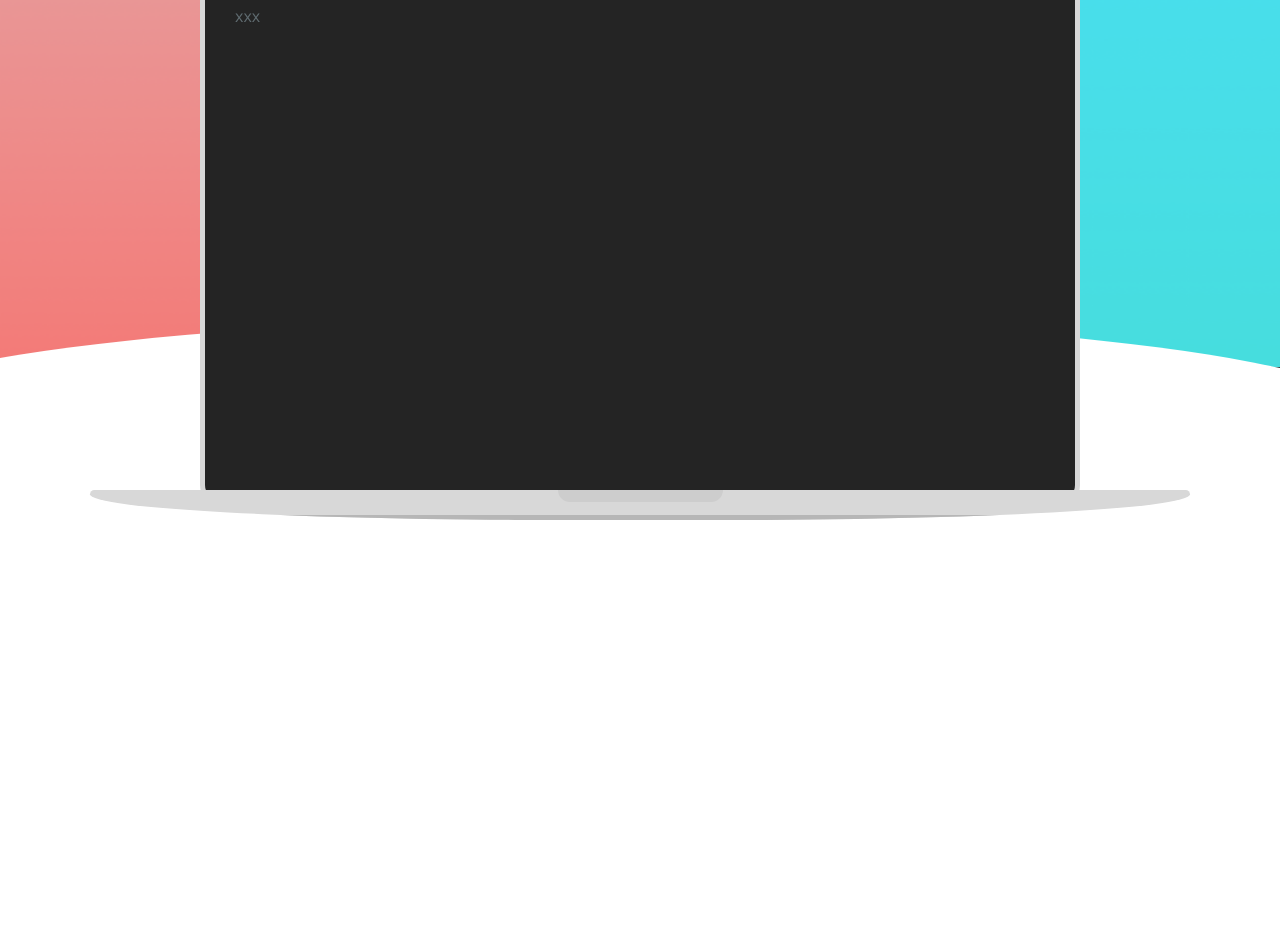
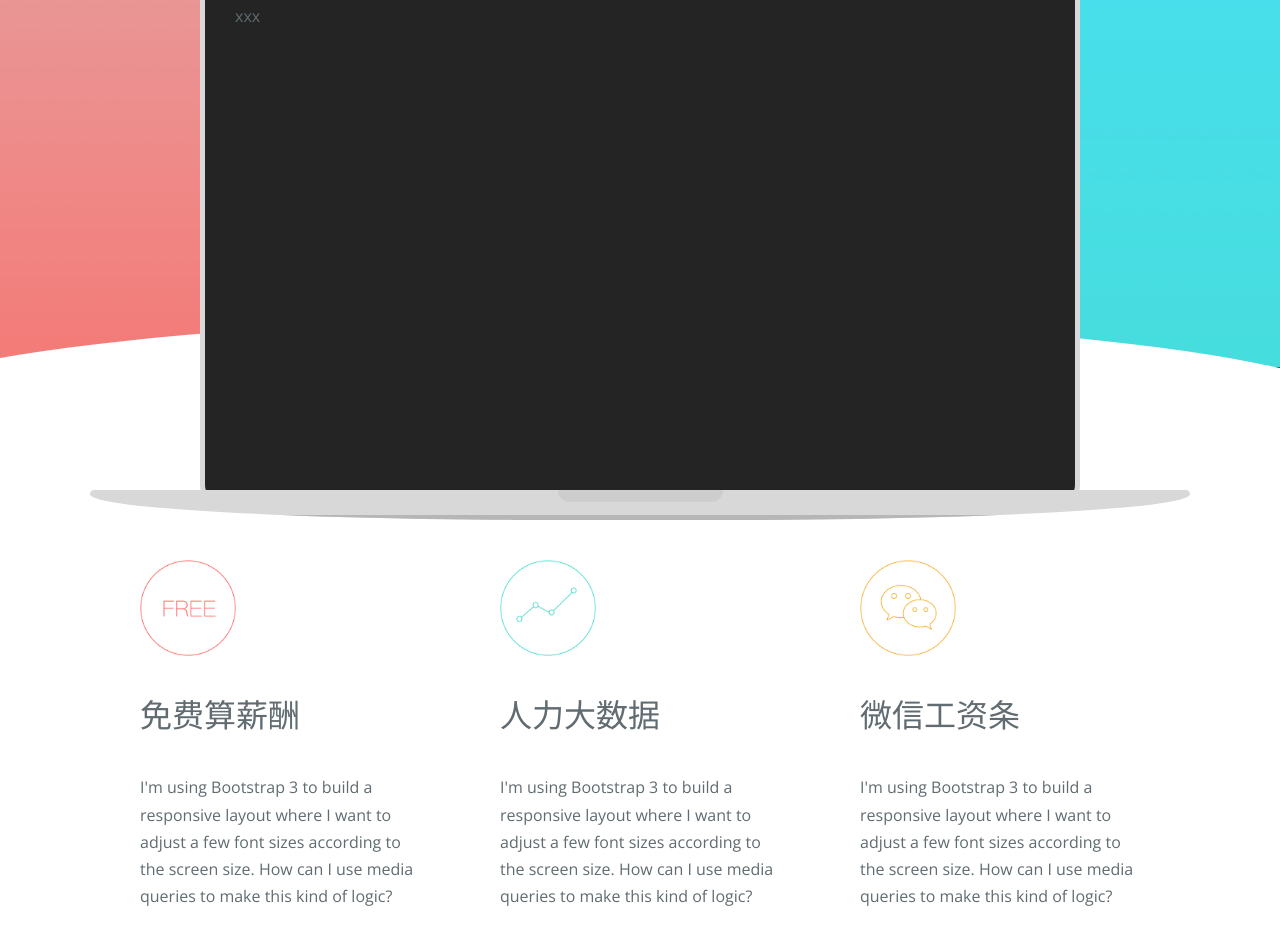
Before and after one commit to xiaoxinio/xiaoxin, a plain HTML site: page index.html in a window 1280 px wide. Shown: the part 313-1263 px from the top of the page. Before the commit the page ends 833 px from the top, so only its background shows below. Drawn offline with nearby package versions, Linux system fonts and the light colour scheme.

Commit message:
添加功能简介

```diff
--- a/index.html
+++ b/index.html
@@ -29,5 +29,22 @@
       </div>
     </div>
 
+  	<div class="features">
+  		<div class="item">
+  			<div class="icon icon-free"></div>
+  			<h3>免费算薪酬</h3>
+  			<div class="detail">I'm using Bootstrap 3 to build a responsive layout where I want to adjust a few font sizes according to the screen size. How can I use media queries to make this kind of logic?</div>
+  		</div>
+  		<div class="item">
+  			<div class="icon icon-data"></div>
+  			<h3>人力大数据</h3>
+  			<div class="detail">I'm using Bootstrap 3 to build a responsive layout where I want to adjust a few font sizes according to the screen size. How can I use media queries to make this kind of logic?</div>
+  		</div>
+  		<div class="item">
+  			<div class="icon icon-wechat"></div>
+  			<h3>微信工资条</h3>
+  			<div class="detail">I'm using Bootstrap 3 to build a responsive layout where I want to adjust a few font sizes according to the screen size. How can I use media queries to make this kind of logic?</div>
+  		</div>
+  	</div>
   </body>
 </html>
--- a/stylesheets/stylesheet.css
+++ b/stylesheets/stylesheet.css
@@ -150,3 +150,43 @@ a {
 @media(max-width: 1199px) and (min-width: 992px){.laptop{width:900px}.laptop .laptop-screen{height:374px}}
 @media (min-width:768px) and (max-width:991px){.laptop-container{margin-top:-300px}.laptop{width:650px}.laptop .laptop-bezel{padding:25px 25px 30px}.laptop .laptop-screen{height:265px}}
 @media (max-width:767px){.laptop-container{margin-top:-140px}.laptop{width:320px}.laptop .laptop-bezel{padding:15px 15px 20px;border-radius:15px}.laptop .laptop-screen{height:125px}.laptop .laptop-base-left,.laptop .laptop-base-right{height:18px}.laptop .laptop-latch{height:6px}}
+
+
+
+
+.features{
+    margin-right: auto;
+    margin-left: auto;
+    width: 1200px;
+    padding: 0 60px;
+}
+.features .item h3{
+    font-size: 2em;
+    font-weight: 200;
+}
+.features .item{
+    width: 360px;
+    padding: 40px;
+    float: left;
+}
+.features .item:after{
+    clear: both;
+}
+
+.features .item .detail{
+    text-align: left;
+}
+.features .item .icon{
+    display: block;
+    width: 6em;
+    height:6em;
+}
+.icon-free{
+    background: url(free.png) top center/cover no-repeat;
+}
+.icon-data{
+    background: url(data.png) top center/cover no-repeat;
+}
+.icon-wechat{
+    background: url(wechat.png) top center/cover no-repeat;
+}
```
Also changed, not shown: stylesheets/data.png (added), stylesheets/free.png (added), stylesheets/wechat.png (added).
